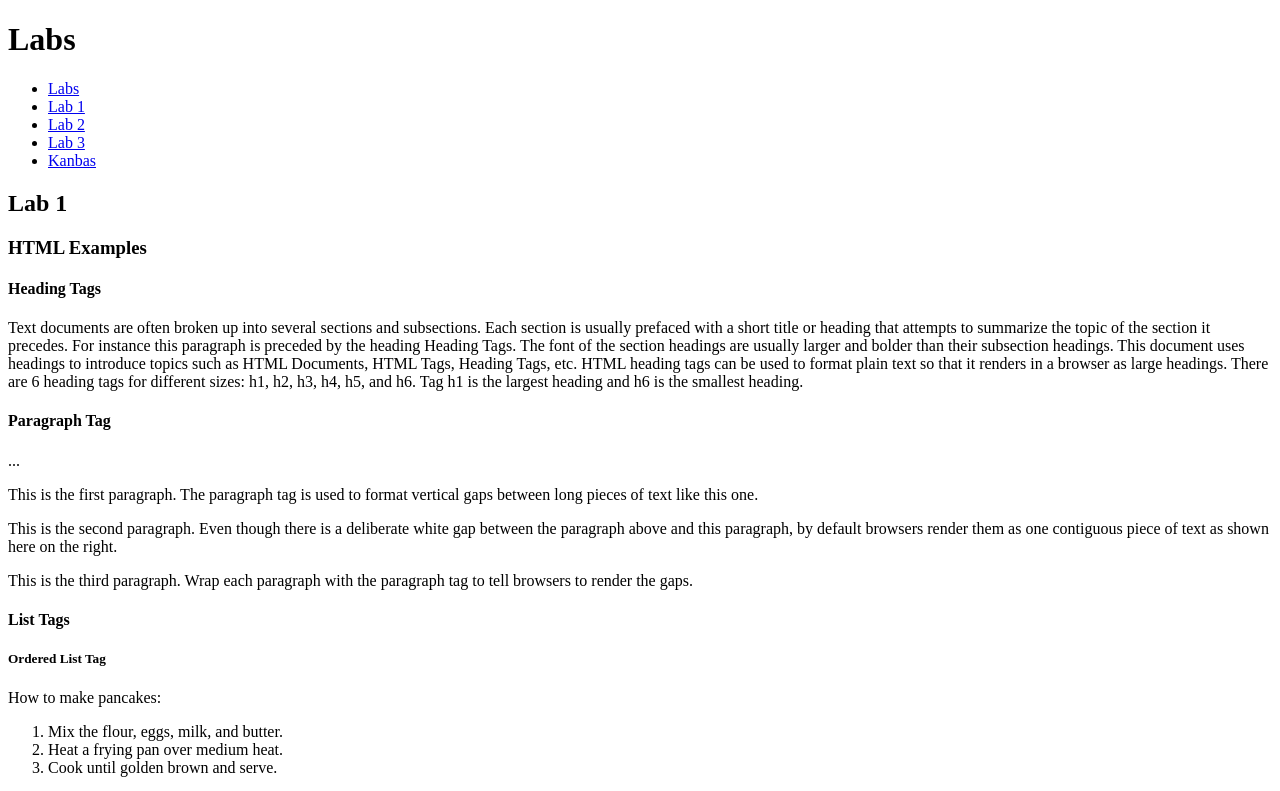
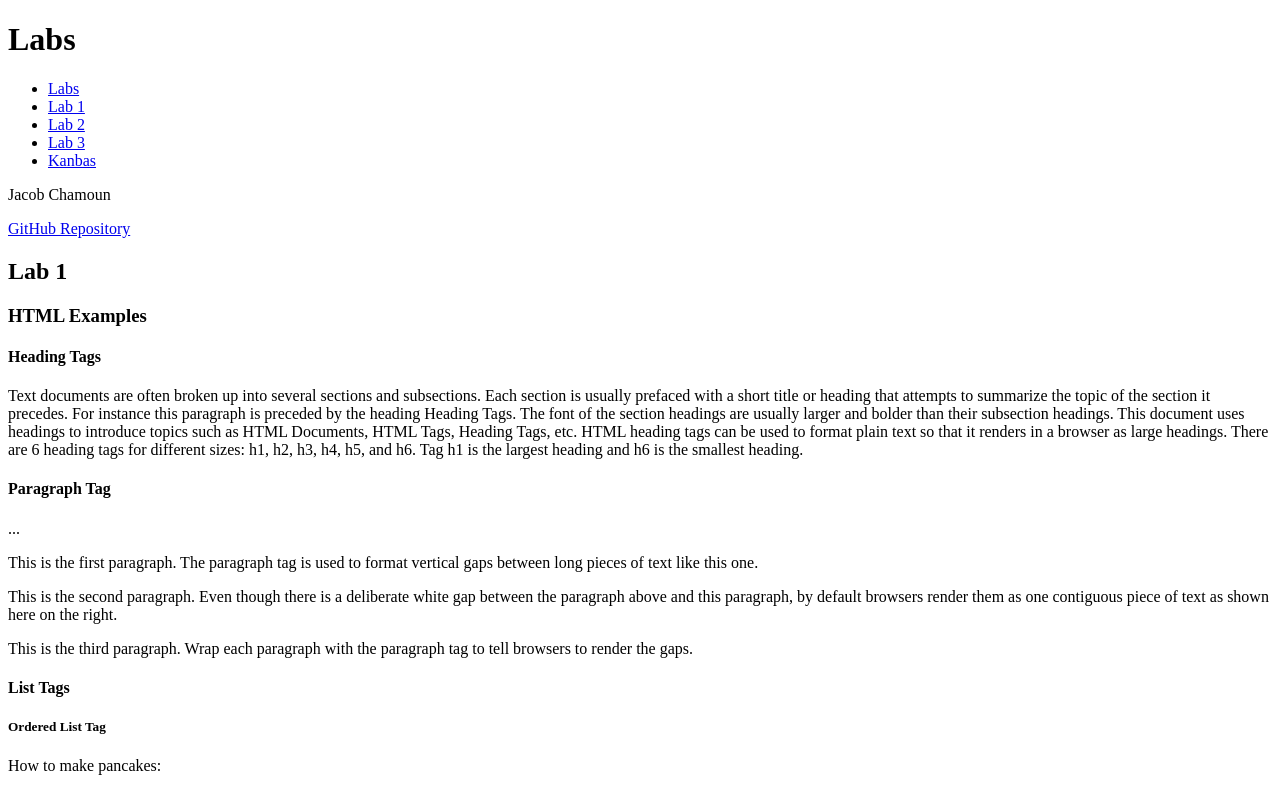
Before and after one commit to Jacob-Cha/kanbas-react-web-app, a React (Create React App) app: page /#/Labs/Lab1 in a window 1280 px wide. Shown: the top 791 px of the page. Built offline with nearby package versions, Linux system fonts and the light colour scheme.

Commit message:
Update index.tsx

```diff
--- a/src/Labs/index.tsx
+++ b/src/Labs/index.tsx
@@ -4,11 +4,19 @@
 import Lab2 from "./Lab2";
 import Lab3 from "./Lab3";
 import React from "react";
+
 export default function Labs() {
   return (
     <div>
       <h1>Labs</h1>
       <TOC />
+      <p>Jacob Chamoun</p>
+      <a
+        id="wd-github"
+        href="https://github.com/Jacob-Cha/kanbas-react-web-app"
+      >
+        GitHub Repository
+      </a>
       <Routes>
         <Route path="/" element={<Navigate to="Lab1" />} />
         <Route path="Lab1" element={<Lab1 />} />
```
